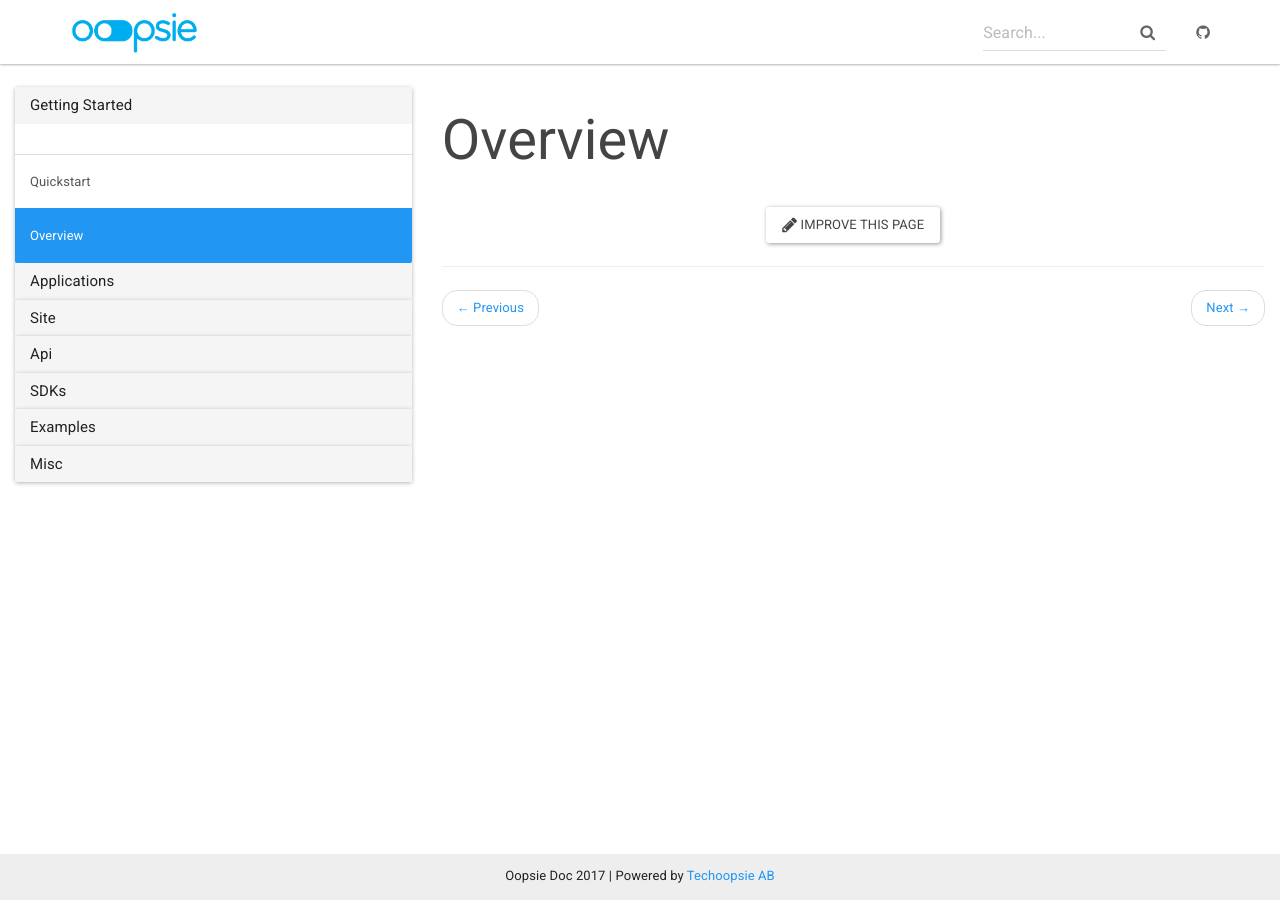
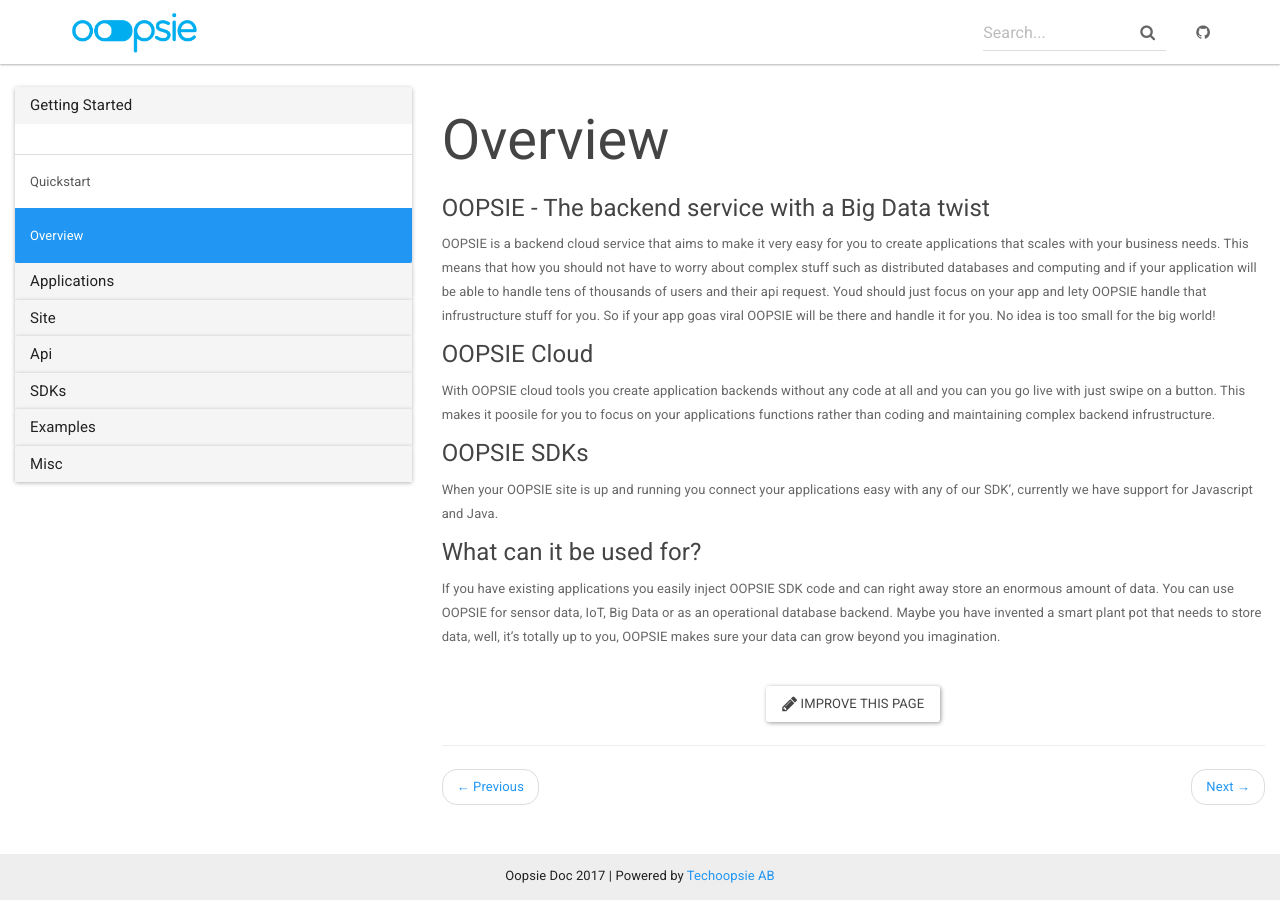
Before and after one commit to techoopsie/oopsie-docs, a Jekyll site: the page built from _docs/overview.md, in a window 1280 px wide. Built offline with Jekyll 4.4.1, drawn with Linux system fonts in a browser that asks for light colours.

Commit message:
overview

```diff
--- a/_docs/overview.md
+++ b/_docs/overview.md
@@ -2,3 +2,16 @@
 title: Overview
 permalink: /docs/overview/
 ---
+
+#### OOPSIE - The backend service with a Big Data twist
+
+OOPSIE is a backend cloud service that aims to make it very easy for you to create applications that scales with your business needs. This means that how you should not have to worry about complex stuff such as distributed databases and computing and if your application will be able to handle tens of thousands of users and their api request. Youd should just focus on your app and lety OOPSIE handle that infrustructure stuff for you. So if your app goas viral OOPSIE will be there and handle it for you. No idea is too small for the big world!
+
+#### OOPSIE Cloud
+With OOPSIE cloud tools you create application backends without any code at all and you can you go live with just swipe on a button. This makes it poosile for you to focus on your applications functions rather than coding and maintaining complex backend infrustructure.
+
+#### OOPSIE SDKs
+When your OOPSIE site is up and running you connect your applications easy with any of our SDK', currently we have support for Javascript and Java.
+
+#### What can it be used for?
+If you have existing applications you easily inject OOPSIE SDK code and can right away store an enormous amount of data. You can use OOPSIE for sensor data, IoT, Big Data or as an operational database backend. Maybe you have invented a smart plant pot that needs to store data, well, it's totally up to you, OOPSIE makes sure your data can grow beyond you imagination.
```
Also changed, not shown: _docs/index.md (+2 -2 lines), 17 other files.
